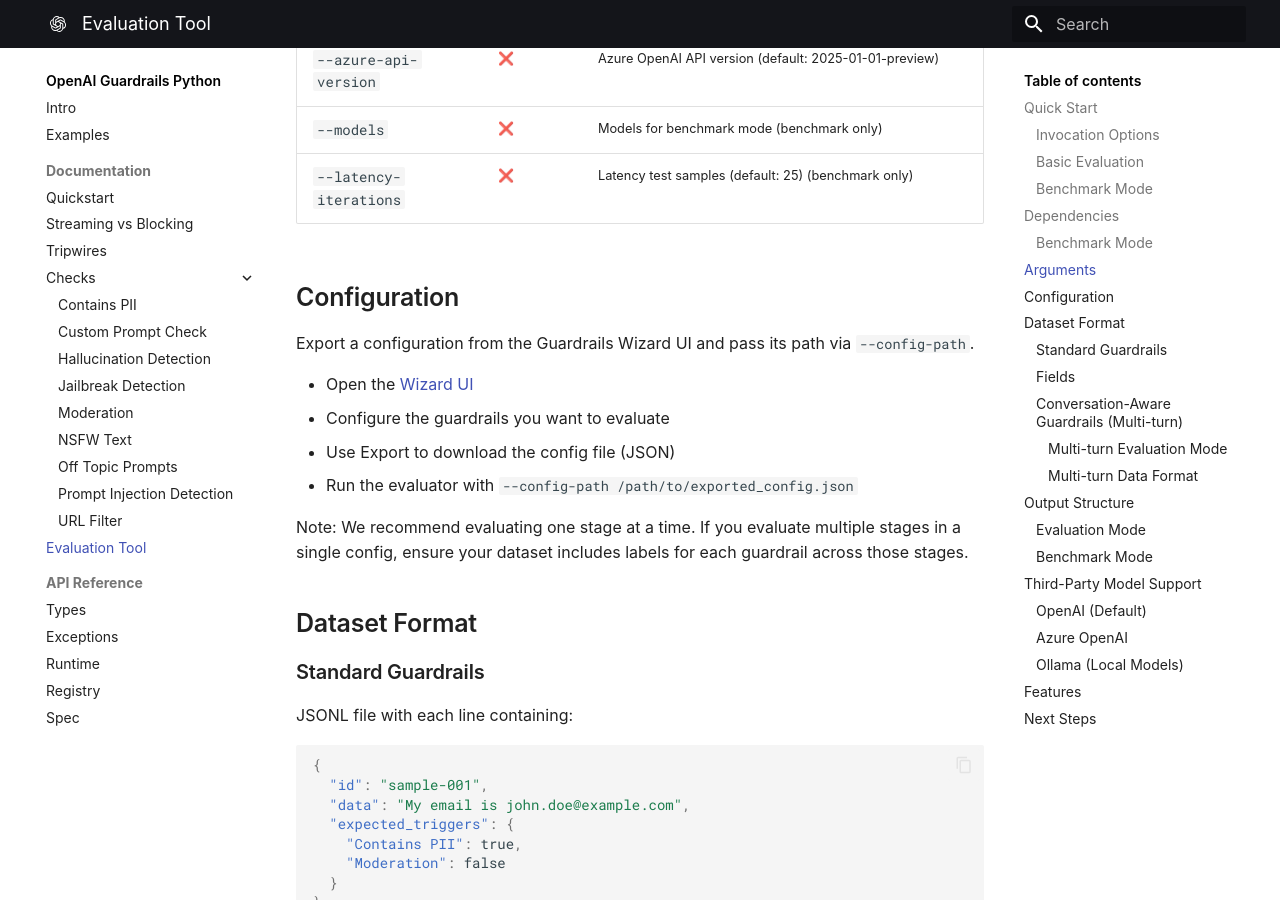
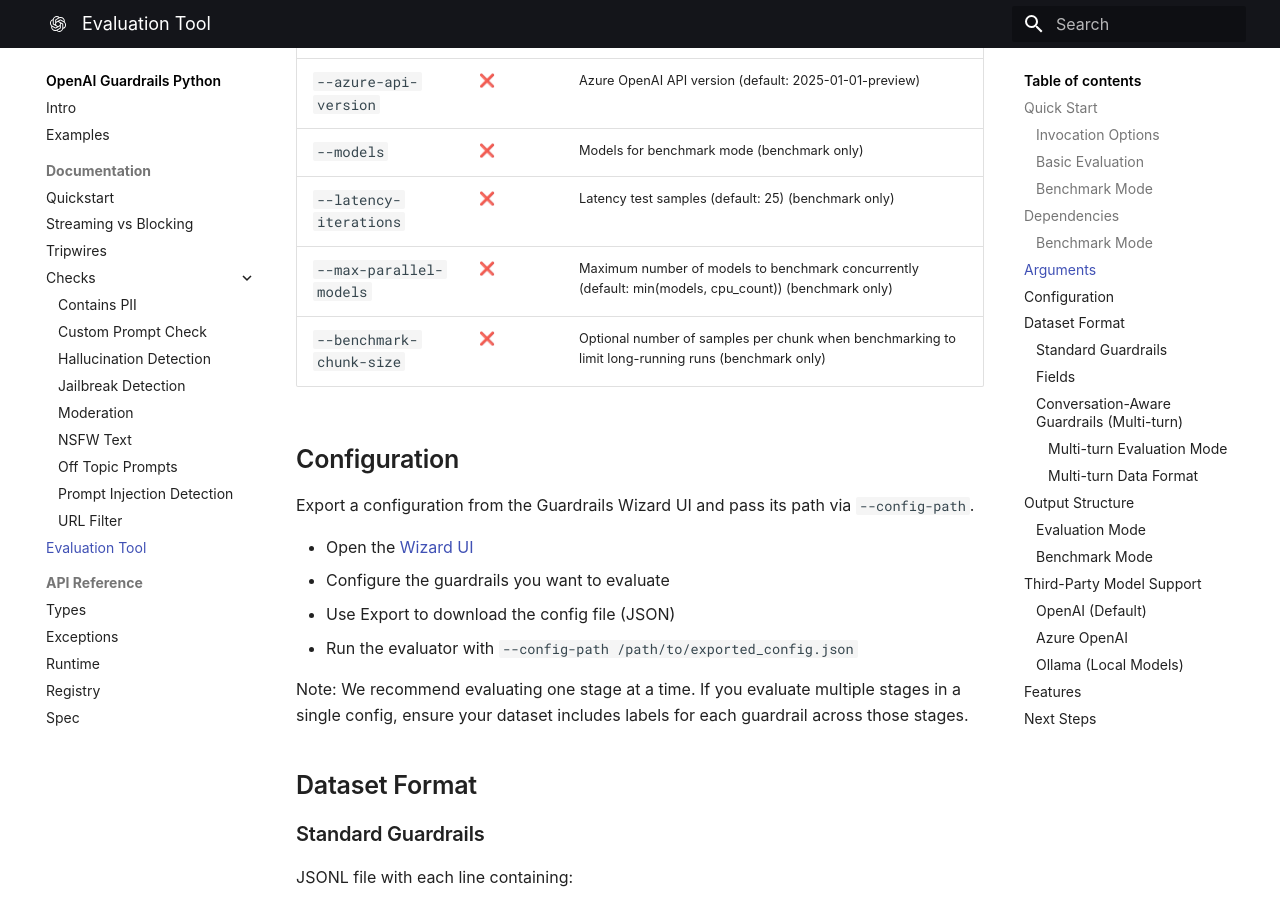
Before and after one commit to openai/openai-guardrails-python, an MkDocs documentation site: the page built from docs/evals.md, in a window 1280 px wide and 900 px high, scrolled down 1987 px. Built offline with MkDocs 1.6.1 and Material for MkDocs 9.7.7, drawn with Linux system fonts in a browser that asks for light colours; some web fonts are replaced; some of the changed text lies outside the part shown.

Commit message:
Updating eval docs

```diff
--- a/docs/evals.md
+++ b/docs/evals.md
@@ -67,6 +67,8 @@
 | `--azure-api-version` | ❌ | Azure OpenAI API version (default: 2025-01-01-preview) |
 | `--models` | ❌ | Models for benchmark mode (benchmark only) |
 | `--latency-iterations` | ❌ | Latency test samples (default: 25) (benchmark only) |
+| `--max-parallel-models` | ❌ | Maximum number of models to benchmark concurrently (default: min(models, cpu_count)) (benchmark only) |
+| `--benchmark-chunk-size` | ❌ | Optional number of samples per chunk when benchmarking to limit long-running runs (benchmark only) |
 
 ## Configuration
 
@@ -205,6 +207,8 @@
 - **Automatic stage detection**: Evaluates all stages found in configuration
 - **Batch processing**: Configurable parallel processing
 - **Benchmark mode**: Model performance comparison with ROC AUC, precision at recall thresholds
+- **Parallel benchmarking**: Run multiple models concurrently (defaults to CPU count)
+- **Benchmark chunking**: Process large datasets in chunks for better progress tracking
 - **Latency testing**: End-to-end guardrail performance measurement
 - **Visualization**: Automatic chart and graph generation
 - **Multi-provider support**: OpenAI, Azure OpenAI, Ollama, vLLM, and other OpenAI-compatible APIs
```
